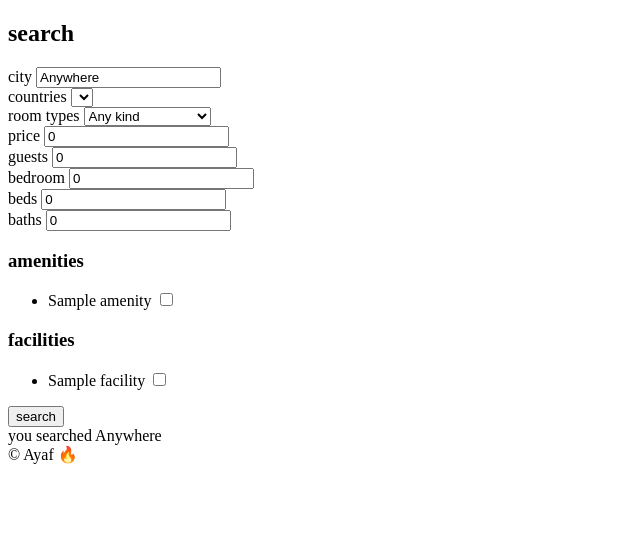
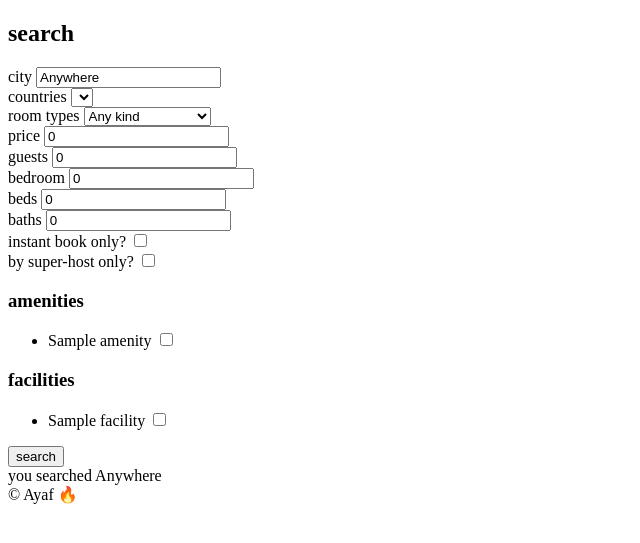
Before and after one commit to Ayaf-Bless/airbnb-clone-v4, a Django app: page /rooms/search/ in a window 1280 px wide. Shown: the part 60-603 px from the top of the page, without its empty margins (0-640 px from the left). Run offline with Django 4.2, Linux system fonts and the light colour scheme; tables that the repository leaves empty hold one stand-in row (values such as "Sample post"); lists and menus that the app fills with data are empty.

Commit message:
implemeting the form on search page part-4

```diff
--- a/rooms/views.py
+++ b/rooms/views.py
@@ -32,6 +32,10 @@ def search(request: HttpRequest):
     bedroom = int(request.GET.get("bedroom", 0))
     beds = int(request.GET.get("beds", 0))
     baths = int(request.GET.get("baths", 0))
+    s_amenities = request.GET.getlist("amenities")
+    s_facilities = request.GET.getlist("facilities")
+    instant = request.GET.get("instant", False)
+    super_host = request.GET.get("super_host", False)
 
     form = {"city": city,
             "room_type": room_type,
@@ -40,7 +44,12 @@ def search(request: HttpRequest):
             "guests": guests,
             "bedroom": bedroom,
             "beds": beds,
-            "baths": baths, }
+            "baths": baths,
+            "s_amenities": s_amenities,
+            "s_facilities": s_facilities,
+            "instant": instant,
+            "super_host": super_host,
+            }
 
     room_types = room_models.RoomType.objects.all()
     amenities = room_models.Amenity.objects.all()
--- a/templates/rooms/search.html
+++ b/templates/rooms/search.html
@@ -51,12 +51,34 @@
         <input type="number" name="baths" value={{baths}} id="baths" placeholder="baths" />
         </div>
         <div>
+            <label for="instant">instant book only?</label>
+            <input type="checkbox" name="instant" id="instant"
+            {% if instant %}
+                checked
+            {% endif %} />
+        </div>
+        <div>
+            <label for="super_host">by super-host only?</label>
+            <input type="checkbox" name="super_host" id="super_host"
+            {% if super_host %}
+                 checked
+            {% endif %} />
+        </div>
+        <div>
             <h3>amenities</h3>
             <ul>
                 {% for amenity in amenities %}
                     <li>
                         <label for="a_{{amenity.pk}}">{{amenity.name}}</label>
-                        <input type="checkbox" name="a_{{amenity.pk}}" id="a_{{amenity.pk}}" value={{amenity.pk}} />
+                        <input
+                        type="checkbox"
+                        name="amenities"
+                        id="a_{{amenity.pk}}"
+                        value={{amenity.pk}}
+                        {% if amenity.pk|slugify in s_amenities %}
+                            checked
+                        {% endif %}
+                        />
                     </li>
                 {% endfor %}
             </ul>
@@ -67,7 +89,14 @@
                 {% for facility in facilities %}
                     <li>
                         <label for="f_{{facility.pk}}">{{facility.name}}</label>
-                        <input type="checkbox" name="f_{{facility.pk}}" id="f_{{facility.pk}}" value={{facility.pk}} />
+                        <input
+                        type="checkbox"
+                        name="facilities"
+                        id="f_{{facility.pk}}"
+                        value={{facility.pk}}
+                        {% if facility.pk|slugify in s_facilities %}
+                            checked
+                        {% endif %} />
                     </li>
                 {% endfor %}
             </ul>
```
